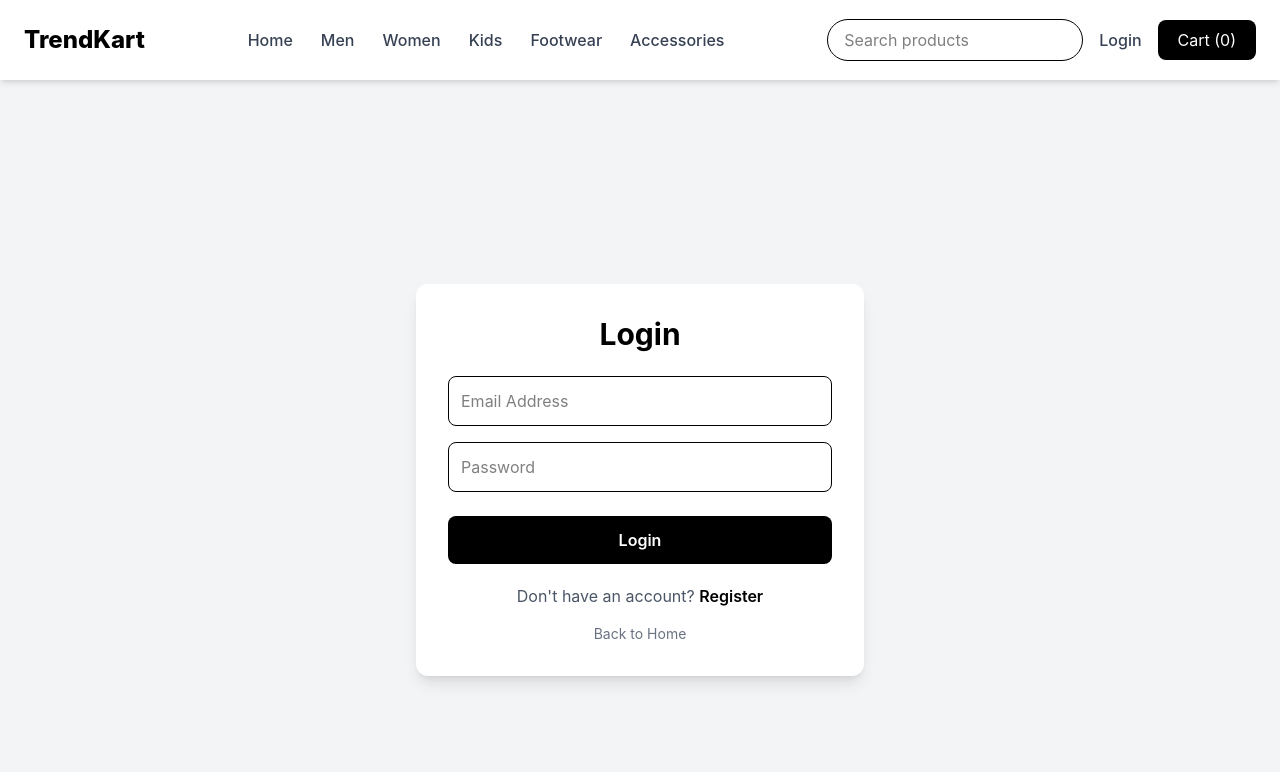
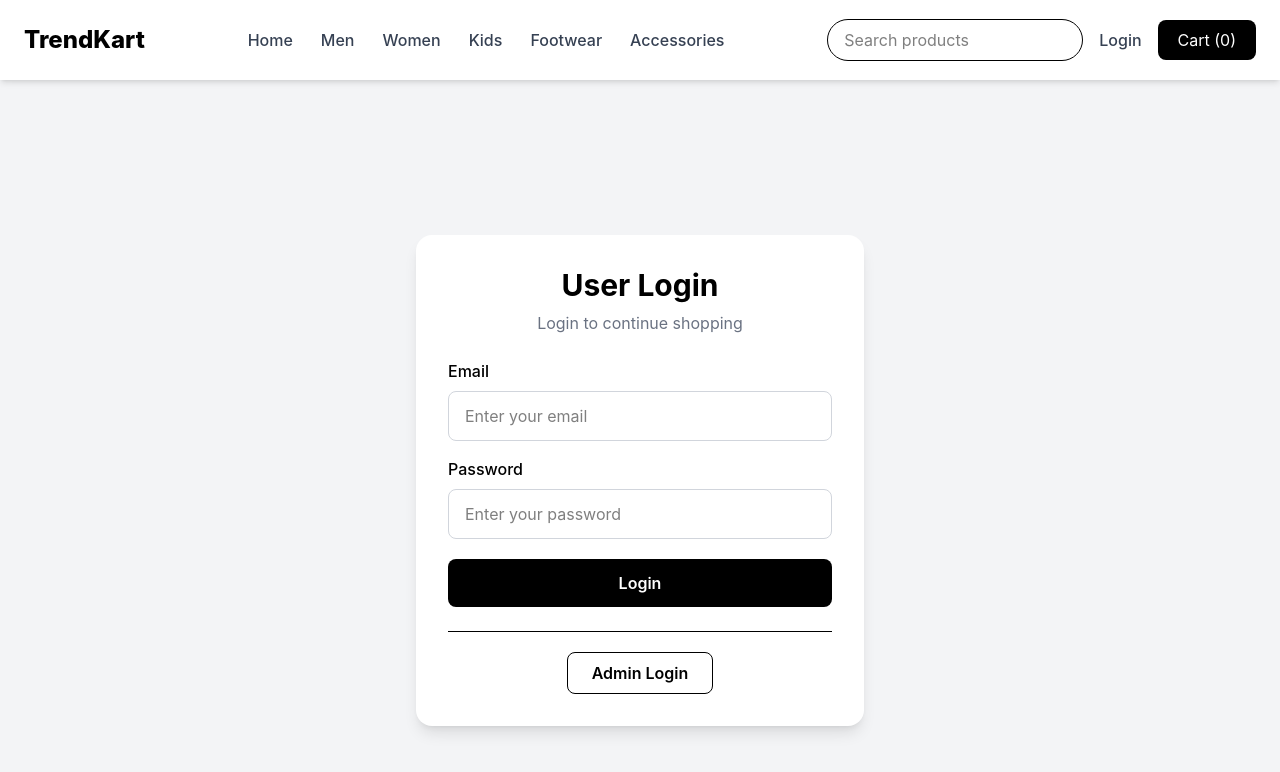
Before and after one commit to Krishnavm-11/TrendKart, a React (Vite) app in the folder client/: page /login in a window 1280 px wide. Shown: the top 772 px of the page. Built offline with nearby package versions, Linux system fonts and the light colour scheme.

Commit message:
admin login added

```diff
--- a/client/src/pages/Login.jsx
+++ b/client/src/pages/Login.jsx
@@ -5,101 +5,92 @@ import API from "../services/api";
 function Login() {
   const navigate = useNavigate();
 
-  const [isRegister, setIsRegister] = useState(false);
-  const [name, setName] = useState("");
   const [email, setEmail] = useState("");
   const [password, setPassword] = useState("");
+  const [error, setError] = useState("");
 
-  const handleSubmit = async (e) => {
+  const handleLogin = async (e) => {
     e.preventDefault();
+    setError("");
 
     try {
-      if (isRegister) {
-        await API.post("/auth/register", {
-          name,
-          email,
-          password,
-        });
-
-        alert("Registration successful. Please login.");
-        setIsRegister(false);
-        setName("");
-        setPassword("");
-        return;
-      }
-
       const { data } = await API.post("/auth/login", {
         email,
         password,
       });
 
       localStorage.setItem("token", data.token);
-      localStorage.setItem("user", JSON.stringify(data.user));
 
       navigate("/");
     } catch (error) {
-      alert(error.response?.data?.message || "Something went wrong");
+      setError(
+        error.response?.data?.message || "Login failed"
+      );
     }
   };
 
   return (
-    <div className="min-h-screen bg-gray-100 flex items-center justify-center px-4">
-      <form
-        onSubmit={handleSubmit}
-        className="bg-white w-full max-w-md p-8 rounded-xl shadow-lg"
-      >
-        <h1 className="text-3xl font-bold text-center mb-6">
-          {isRegister ? "Create Account" : "Login"}
+    <div className="min-h-screen flex items-center justify-center bg-gray-100 px-4">
+      <div className="w-full max-w-md bg-white rounded-2xl shadow-lg p-8">
+        <h1 className="text-3xl font-bold text-center">
+          User Login
         </h1>
 
-        {isRegister && (
-          <input
-            type="text"
-            placeholder="Full Name"
-            className="w-full border p-3 rounded-lg mb-4"
-            value={name}
-            onChange={(e) => setName(e.target.value)}
-          />
+        <p className="text-center text-gray-500 mt-2 mb-6">
+          Login to continue shopping
+        </p>
+
+        {error && (
+          <p className="mb-4 text-center text-red-500">
+            {error}
+          </p>
         )}
+
+        <form onSubmit={handleLogin}>
+          <label className="block mb-2 font-medium">
+            Email
+          </label>
 
           <input
             type="email"
-          placeholder="Email Address"
-          className="w-full border p-3 rounded-lg mb-4"
             value={email}
             onChange={(e) => setEmail(e.target.value)}
+            placeholder="Enter your email"
+            className="w-full border border-gray-300 rounded-lg px-4 py-3 mb-4 outline-none focus:border-black"
+            required
           />
+
+          <label className="block mb-2 font-medium">
+            Password
+          </label>
 
           <input
             type="password"
-          placeholder="Password"
-          className="w-full border p-3 rounded-lg mb-6"
             value={password}
             onChange={(e) => setPassword(e.target.value)}
+            placeholder="Enter your password"
+            className="w-full border border-gray-300 rounded-lg px-4 py-3 mb-5 outline-none focus:border-black"
+            required
           />
 
-        <button className="w-full bg-black text-white py-3 rounded-lg font-semibold">
-          {isRegister ? "Register" : "Login"}
+          <button
+            type="submit"
+            className="w-full bg-black text-white py-3 rounded-lg font-semibold hover:bg-gray-800 transition"
+          >
+            Login
           </button>
+        </form>
 
-        <p className="text-center mt-5 text-gray-600">
-          {isRegister ? "Already have an account?" : "Don't have an account?"}{" "}
-          <button
-            type="button"
-            onClick={() => setIsRegister(!isRegister)}
-            className="text-black font-semibold"
-          >
-            {isRegister ? "Login" : "Register"}
-          </button>
-        </p>
+        <div className="mt-6 border-t pt-5 text-center">
 
           <Link
-          to="/"
-          className="block text-center mt-4 text-sm text-gray-500 hover:text-black"
+            to="/admin/login"
+            className="inline-block border border-black px-6 py-2 rounded-lg font-semibold hover:bg-black hover:text-white transition"
           >
-          Back to Home
+            Admin Login
           </Link>
-      </form>
+        </div>
+      </div>
     </div>
   );
 }
```
Lines whose indentation alone changed are shown as unchanged.
